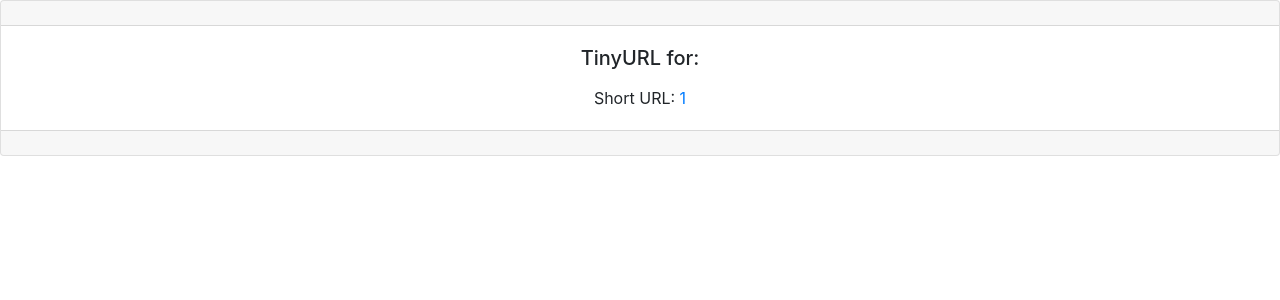
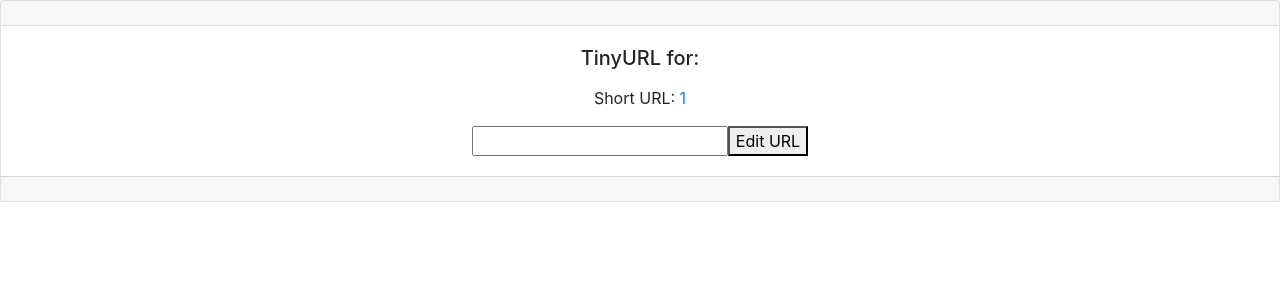
Before and after one commit to ChaiUrs/tinyapp, a Node server app: page /urls/1 in a window 1280 px wide. Shown: the part 56-356 px from the top of the page. Run offline with Node 20, Linux system fonts and the light colour scheme; some libraries are stand-ins or nearby versions.

Commit message:
Added a form that submits an updated long URL

```diff
--- a/views/urls_show.ejs
+++ b/views/urls_show.ejs
@@ -15,6 +15,9 @@
       <div class="card-body">
         <h5 class="card-title">TinyURL for: <a href="/u/<%= longURL %>"><%= longURL %></a></p></h5>
         <p class="card-text">Short URL: <a href="/u/<%= shortURL %>"><%= shortURL %></a></p>
+        <form method="POST" action="/urls/<%= shortURL %>">
+          <input type="text" name="longURL"/><button type="submit">Edit URL</button>
+        </form>
       </div>
     <div class="card-footer text-muted"></div>
   </div>
```
